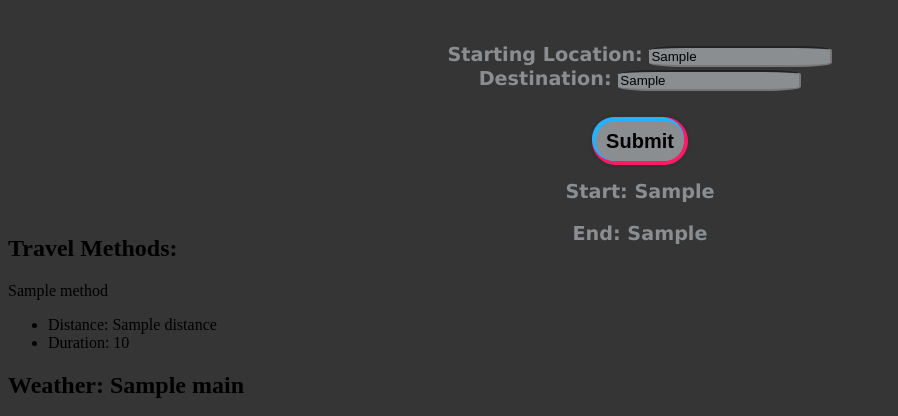
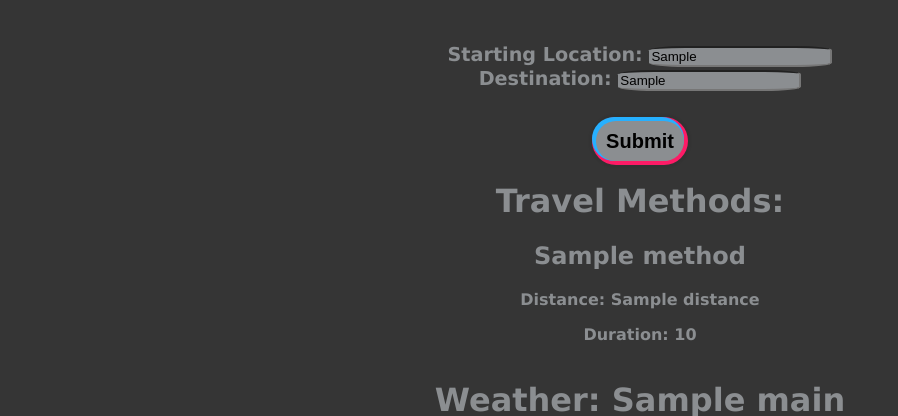
Before and after one commit to c-tollison/compare-transportation, a Flask app: template app/templates/index.html in a window 1280 px wide. Shown: the part 409-825 px from the top of the page, without its empty margins (0-898 px from the left). Run offline with Flask 2, Linux system fonts and the light colour scheme; the template is opened without the code that fills it: most values are stand-ins (such as "Sample title", 1, 10 or a date in 2020); some libraries are stand-ins or nearby versions.

Commit message:
Added CSS for weather and travel method data. (#16)

```diff
--- a/app/static/css/style.css
+++ b/app/static/css/style.css
@@ -111,7 +111,6 @@ input
 /* CSS for output text */
 .output_text
 {
-    font-size:larger;
     font-family: Verdana, Geneva, Tahoma, sans-serif;
     font-weight:bold;
     color: rgb(139, 142, 145);
@@ -154,7 +153,30 @@ input
     top:30px;
     left:50%;
     transform: translate(-50%, 0);
+    padding-bottom: 30px;
 
     width:700px;
     text-align: center;
 }
+
+#weather_div
+{
+    padding-top: 30px;
+}
+
+#weather_condition
+{
+    display: flex;
+    justify-content: center;
+    align-content: center;
+    align-items: center;
+}
+
+.weather_condition_text
+{
+    font-family: Verdana, Geneva, Tahoma, sans-serif;
+    font-weight:bold;
+    color: rgb(139, 142, 145);
+
+    text-align: center;
+}
--- a/app/templates/index.html
+++ b/app/templates/index.html
@@ -43,36 +43,26 @@
 			</div>
 		</form>
 
-		<!--
-			If the full route is input, display it to the user.
-
-			This display is just temporary for testing, a better
-			way of displaying this to the user would probably
-			include a visual map like the one provided
-			by the Google Maps API.
-		-->
-		{% if template_start and template_destination %}
-		<div class="output_text">
-			<p>Start: {{template_start}}</p>
-			<p>End: {{template_destination}}</p>
+		{% if template_routes %}
+		<div id="travel_methods_div" class="output_txt">
+			<h1 class="output_text">Travel Methods:</h1>
+			{% for key in template_routes.keys() %}
+				<h2 class="output_text">{{template_routes[key]['method']}}</h2>
+				<p class="output_text">Distance: {{template_routes[key]['distance']}}</p>
+				<p class="output_text">Duration: {{template_routes[key]['duration']}}</p>
+			{% endfor %}
 		</div>
 		{% endif %}
 
-		{% if template_routes %}
-		<h2>Travel Methods:</h2>
-		{% for key in template_routes.keys() %}
-			<p>{{template_routes[key]['method']}}</p>
-			<ul>
-				<li>Distance: {{template_routes[key]['distance']}}</li>
-				<li>Duration: {{template_routes[key]['duration']}}</li>
-			</ul>
-		{% endfor %}
-		{% endif %}
-
 		{% if template_weather %}
-			<h2>Weather: {{template_weather['weather']['main']}}</h2>
-			<p>{{template_weather['weather'][0]['main']}}<img src="http://openweathermap.org/img/w/{{template_weather['weather'][0]['icon']}}.png"/></p>
-			<p>Temperature: {{template_weather['main']['temp']}}</p>
+		<div id="weather_div">
+			<h1 class="weather_condition_text">Weather: {{template_weather['weather']['main']}}</h1>
+			<div id="weather_condition">
+				<h2 class="weather_condition_text">{{template_weather['weather'][0]['main']}}</h2>
+				<img id="weather_icon" src="http://openweathermap.org/img/w/{{template_weather['weather'][0]['icon']}}.png"/></h2>
+			</div>
+			<h2 class="weather_condition_text">Temperature: {{template_weather['main']['temp']}} °F</h2>
+		</div>
 		{% endif %}
 
 		<!--
```
